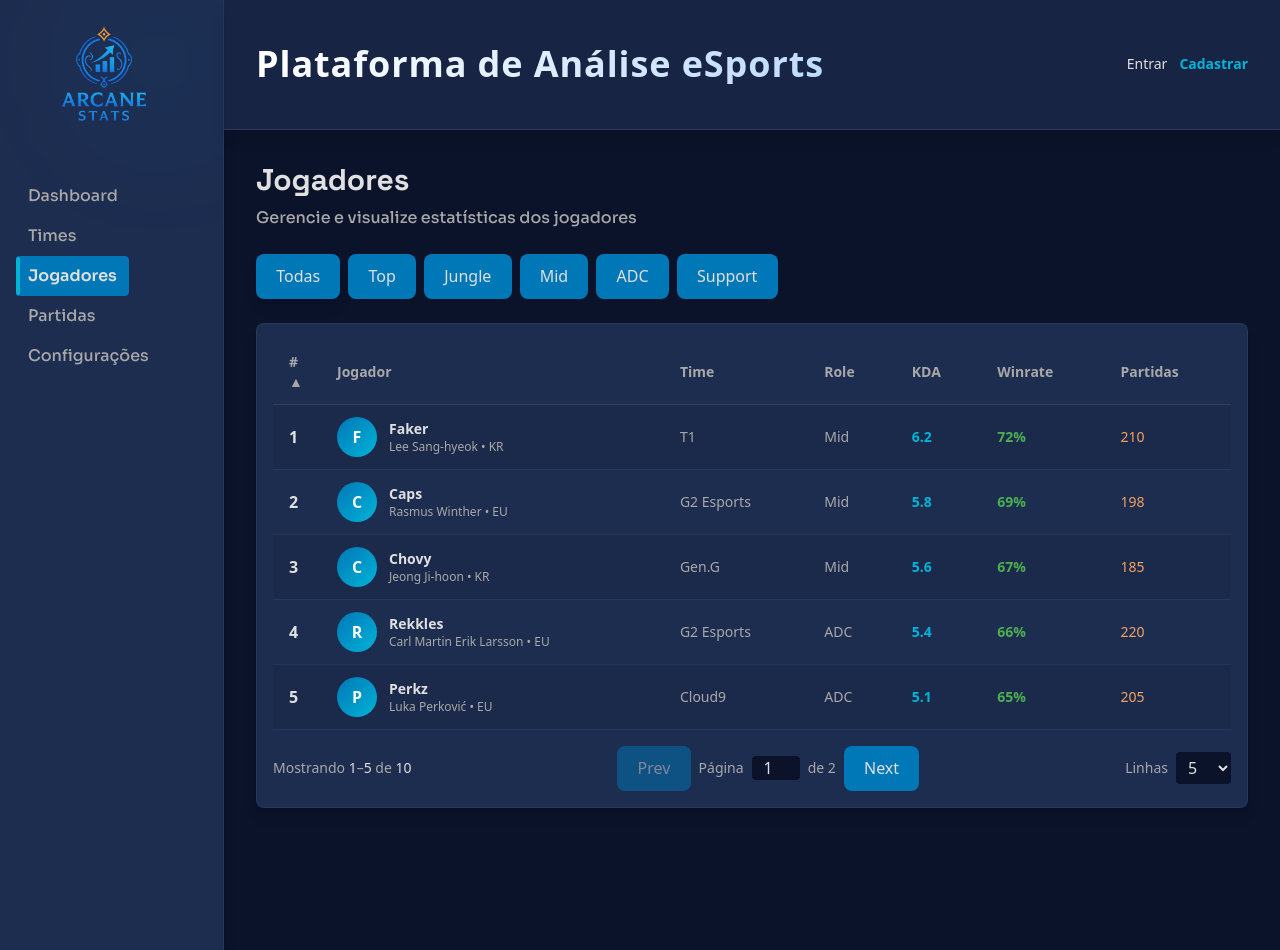
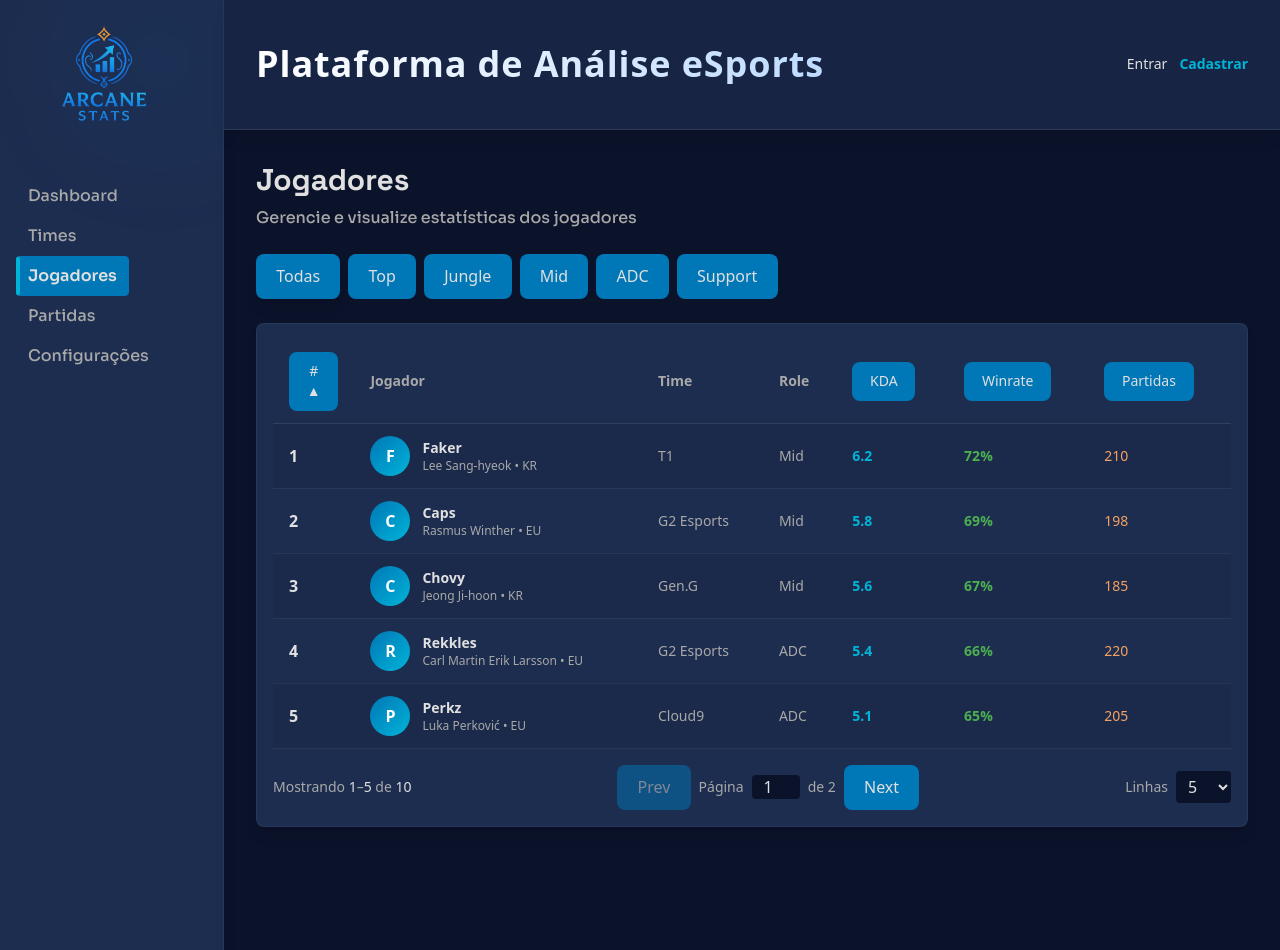
Before and after one commit to CapivaraDevv/Arcane-Stats, a React (Vite) app in the folder arcane-stats/: page /jogadores in a window 1280 px wide. Built offline with nearby package versions, Linux system fonts and the light colour scheme.

Commit message:
Acessibilidade melhorada

```diff
--- a/arcane-stats/src/pages/Jogadores.tsx
+++ b/arcane-stats/src/pages/Jogadores.tsx
@@ -1,4 +1,4 @@
-import { useState, useMemo } from 'react';
+import { useState, useMemo, useEffect, useRef } from 'react';
 import ScrollReveal from '../components/ScrollReveal';
 
 // interface Jogador removed (ranking uses a simpler structure)
@@ -74,6 +74,20 @@
     { id: 3, result: 'Derrota', kda: '3/5/7', champion: 'Fake Champion', date: '2h atrás' },
   ];
 
+  // Modal ref para focus management
+  const modalRef = useRef<HTMLDivElement>(null);
+
+  // Fechar modal com ESC
+  useEffect(() => {
+    const handleKeyDown = (e: KeyboardEvent) => {
+      if (e.key === 'Escape' && selectedPlayer) {
+        setSelectedPlayer(null);
+      }
+    };
+    window.addEventListener('keydown', handleKeyDown);
+    return () => window.removeEventListener('keydown', handleKeyDown);
+  }, [selectedPlayer]);
+
   return (
     <main className="flex-1 p-8 bg-[#0B132B] min-h-screen">
       <div className="mb-6">
@@ -82,12 +96,16 @@
       </div>
 
       {/* Filtros por Role */}
-      <div className="flex flex-wrap gap-2 mb-6">
+      <fieldset className="mb-6">
+        <legend className="sr-only">Filtrar por role</legend>
+        <div className="flex flex-wrap gap-2">
           {roles.map((role) => (
             <button
               key={role}
               onClick={() => { setFiltroRole(role); setPage(1); }}
-            className={`px-4 py-2 rounded-lg transition-all ${filtroRole === role
+              aria-pressed={filtroRole === role}
+              aria-label={`Filtrar por role ${role}`}
+              className={`px-4 py-2 rounded-lg transition-all focus:outline-none focus:ring-2 focus:ring-[#00B4D8] ${filtroRole === role
                 ? 'bg-[#0077B6] text-[#E0E0E0] shadow-lg'
                 : 'bg-[#1D2D50] text-[#A8A8A8] hover:bg-[#0077B6]/50 border border-white/5'
                 }`}
@@ -96,6 +114,7 @@
             </button>
           ))}
         </div>
+      </fieldset>
 
       {/* Tabela de Ranking de Jogadores */}
       <div className="bg-[#1D2D50] rounded-lg p-4 border border-white/5 shadow-lg">
@@ -104,26 +123,18 @@
             <table className="min-w-full table-auto">
               <thead>
                 <tr className="text-left text-sm text-[#A8A8A8] border-b border-white/10">
-                  <th className="py-3 px-4 w-12 cursor-pointer" onClick={() => { if (sortKey === 'rank') setSortDir(sortDir === 'asc' ? 'desc' : 'asc'); else { setSortKey('rank'); setSortDir('asc'); } }}>
-                    # {sortKey === 'rank' ? (sortDir === 'asc' ? '▲' : '▼') : ''}
-                  </th>
-                  <th className="py-3 px-4">Jogador</th>
-                  <th className="py-3 px-4">Time</th>
-                  <th className="py-3 px-4">Role</th>
-                  <th className="py-3 px-4 cursor-pointer" onClick={() => { if (sortKey === 'kda') setSortDir(sortDir === 'asc' ? 'desc' : 'asc'); else { setSortKey('kda'); setSortDir('desc'); } }}>
-                    KDA {sortKey === 'kda' ? (sortDir === 'asc' ? '▲' : '▼') : ''}
-                  </th>
-                  <th className="py-3 px-4 cursor-pointer" onClick={() => { if (sortKey === 'winrate') setSortDir(sortDir === 'asc' ? 'desc' : 'asc'); else { setSortKey('winrate'); setSortDir('desc'); } }}>
-                    Winrate {sortKey === 'winrate' ? (sortDir === 'asc' ? '▲' : '▼') : ''}
-                  </th>
-                  <th className="py-3 px-4 cursor-pointer" onClick={() => { if (sortKey === 'games') setSortDir(sortDir === 'asc' ? 'desc' : 'asc'); else { setSortKey('games'); setSortDir('desc'); } }}>
-                    Partidas {sortKey === 'games' ? (sortDir === 'asc' ? '▲' : '▼') : ''}
-                  </th>
+                  <th className="py-3 px-4 w-12" role="columnheader"><button className="cursor-pointer focus:outline-none focus:ring-2 focus:ring-[#00B4D8] p-1 rounded" onClick={() => { if (sortKey === 'rank') setSortDir(sortDir === 'asc' ? 'desc' : 'asc'); else { setSortKey('rank'); setSortDir('asc'); } }} aria-label={`Ordenar por ranking ${sortKey === 'rank' ? `(${sortDir})` : ''}`}># {sortKey === 'rank' ? (sortDir === 'asc' ? '▲' : '▼') : ''}</button></th>
+                  <th className="py-3 px-4" role="columnheader">Jogador</th>
+                  <th className="py-3 px-4" role="columnheader">Time</th>
+                  <th className="py-3 px-4" role="columnheader">Role</th>
+                  <th className="py-3 px-4" role="columnheader"><button className="cursor-pointer focus:outline-none focus:ring-2 focus:ring-[#00B4D8] p-1 rounded" onClick={() => { if (sortKey === 'kda') setSortDir(sortDir === 'asc' ? 'desc' : 'asc'); else { setSortKey('kda'); setSortDir('desc'); } }} aria-label={`Ordenar por KDA ${sortKey === 'kda' ? `(${sortDir})` : ''}`}>KDA {sortKey === 'kda' ? (sortDir === 'asc' ? '▲' : '▼') : ''}</button></th>
+                  <th className="py-3 px-4" role="columnheader"><button className="cursor-pointer focus:outline-none focus:ring-2 focus:ring-[#00B4D8] p-1 rounded" onClick={() => { if (sortKey === 'winrate') setSortDir(sortDir === 'asc' ? 'desc' : 'asc'); else { setSortKey('winrate'); setSortDir('desc'); } }} aria-label={`Ordenar por Winrate ${sortKey === 'winrate' ? `(${sortDir})` : ''}`}>Winrate {sortKey === 'winrate' ? (sortDir === 'asc' ? '▲' : '▼') : ''}</button></th>
+                  <th className="py-3 px-4" role="columnheader"><button className="cursor-pointer focus:outline-none focus:ring-2 focus:ring-[#00B4D8] p-1 rounded" onClick={() => { if (sortKey === 'games') setSortDir(sortDir === 'asc' ? 'desc' : 'asc'); else { setSortKey('games'); setSortDir('desc'); } }} aria-label={`Ordenar por Partidas ${sortKey === 'games' ? `(${sortDir})` : ''}`}>Partidas {sortKey === 'games' ? (sortDir === 'asc' ? '▲' : '▼') : ''}</button></th>
                 </tr>
               </thead>
               <tbody>
                 {pageItems.map((p, idx) => (
-                  <tr key={p.rank} className={`border-b border-white/5 ${idx % 2 === 0 ? 'bg-[#14223A]/20' : ''} cursor-pointer hover:bg-[#0077B6]/20`} onClick={() => setSelectedPlayer(p)}>
+                  <tr key={p.rank} className={`border-b border-white/5 ${idx % 2 === 0 ? 'bg-[#14223A]/20' : ''} cursor-pointer hover:bg-[#0077B6]/20`} onClick={() => setSelectedPlayer(p)} role="button" tabIndex={0} onKeyDown={(e) => { if (e.key === 'Enter' || e.key === ' ') { e.preventDefault(); setSelectedPlayer(p); } }} aria-label={`Ver detalhes de ${p.nick}`}>
                     <td className="py-3 px-4 font-semibold text-[#E0E0E0]">{p.rank}</td>
                     <td className="py-3 px-4">
                       <div className="flex items-center gap-3">
@@ -154,25 +165,27 @@
             Mostrando <span className="text-[#E0E0E0]">{(page - 1) * pageSize + 1}</span>–<span className="text-[#E0E0E0]">{Math.min(page * pageSize, sorted.length)}</span> de <span className="text-[#E0E0E0]">{sorted.length}</span>
           </div>
 
-          <div className="flex items-center gap-2">
+          <nav className="flex items-center gap-2" aria-label="Controles de paginação">
             <button
               onClick={() => setPage(p => Math.max(1, p - 1))}
               disabled={page === 1}
-              className="px-3 py-1 rounded bg-[#0B132B] text-[#A8A8A8] disabled:opacity-50"
+              aria-label="Página anterior"
+              className="px-3 py-1 rounded bg-[#0B132B] text-[#A8A8A8] disabled:opacity-50 focus:outline-none focus:ring-2 focus:ring-[#00B4D8]"
             >Prev</button>
-            <div className="text-sm text-[#A8A8A8]">Página</div>
-            <input type="number" value={page} min={1} max={totalPages} onChange={(e) => setPage(Math.min(Math.max(1, Number(e.target.value || 1)), totalPages))} className="w-12 text-center bg-[#0B132B] text-[#E0E0E0] rounded" />
+            <label htmlFor="page-input" className="text-sm text-[#A8A8A8]">Página</label>
+            <input id="page-input" type="number" value={page} min={1} max={totalPages} onChange={(e) => setPage(Math.min(Math.max(1, Number(e.target.value || 1)), totalPages))} aria-label="Número da página" className="w-12 text-center bg-[#0B132B] text-[#E0E0E0] rounded focus:outline-none focus:ring-2 focus:ring-[#00B4D8]" />
             <div className="text-sm text-[#A8A8A8]">de {totalPages}</div>
             <button
               onClick={() => setPage(p => Math.min(totalPages, p + 1))}
               disabled={page === totalPages}
-              className="px-3 py-1 rounded bg-[#0B132B] text-[#A8A8A8] disabled:opacity-50"
+              aria-label="Próxima página"
+              className="px-3 py-1 rounded bg-[#0B132B] text-[#A8A8A8] disabled:opacity-50 focus:outline-none focus:ring-2 focus:ring-[#00B4D8]"
             >Next</button>
-          </div>
+          </nav>
 
           <div className="flex items-center gap-2">
-            <div className="text-sm text-[#A8A8A8]">Linhas</div>
-            <select value={pageSize} onChange={(e) => { setPageSize(Number(e.target.value)); setPage(1); }} className="bg-[#0B132B] text-[#E0E0E0] rounded px-2 py-1">
+            <label htmlFor="page-size-select" className="text-sm text-[#A8A8A8]">Linhas</label>
+            <select id="page-size-select" value={pageSize} onChange={(e) => { setPageSize(Number(e.target.value)); setPage(1); }} aria-label="Quantidade de linhas por página" className="bg-[#0B132B] text-[#E0E0E0] rounded px-2 py-1 focus:outline-none focus:ring-2 focus:ring-[#00B4D8]">
               <option value={5}>5</option>
               <option value={10}>10</option>
               <option value={20}>20</option>
@@ -183,20 +196,20 @@
 
       {/* Modal de Perfil */}
       {selectedPlayer && (
-        <div className="fixed inset-0 bg-black/70 flex items-center justify-center z-50 p-4" onClick={() => setSelectedPlayer(null)}>
-          <div className="bg-[#1D2D50] rounded-lg w-full max-w-2xl max-h-[90vh] overflow-y-auto border border-white/10 shadow-2xl" onClick={(e) => e.stopPropagation()}>
+        <div className="fixed inset-0 bg-black/70 flex items-center justify-center z-50 p-4" onClick={() => setSelectedPlayer(null)} role="presentation">
+          <div ref={modalRef} className="bg-[#1D2D50] rounded-lg w-full max-w-2xl max-h-[90vh] overflow-y-auto border border-white/10 shadow-2xl focus:outline-none" onClick={(e) => e.stopPropagation()} role="dialog" aria-modal="true" aria-labelledby="modal-title" tabIndex={-1}>
             {/* Cabeçalho do Modal */}
             <div className="sticky top-0 bg-[#0B132B] p-6 border-b border-white/10 flex justify-between items-center">
               <div className="flex items-center gap-4">
-                <div className="w-16 h-16 rounded-full flex items-center justify-center bg-linear-to-br from-[#0077B6] to-[#00B4D8] text-white font-bold text-2xl">
+                <div className="w-16 h-16 rounded-full flex items-center justify-center bg-linear-to-br from-[#0077B6] to-[#00B4D8] text-white font-bold text-2xl" aria-hidden="true">
                   {getInitials(selectedPlayer.nick)}
                 </div>
                 <div>
-                  <h2 className="text-2xl font-bold text-[#E0E0E0]">{selectedPlayer.nick}</h2>
+                  <h2 id="modal-title" className="text-2xl font-bold text-[#E0E0E0]">{selectedPlayer.nick}</h2>
                   <p className="text-sm text-[#A8A8A8]">{selectedPlayer.name} • {selectedPlayer.country}</p>
                 </div>
               </div>
-              <button onClick={() => setSelectedPlayer(null)} className="text-[#A8A8A8] hover:text-[#E0E0E0] text-2xl">✕</button>
+              <button onClick={() => setSelectedPlayer(null)} aria-label="Fechar perfil do jogador" className="text-[#A8A8A8] hover:text-[#E0E0E0] text-2xl focus:outline-none focus:ring-2 focus:ring-[#00B4D8] rounded px-2" title="Fechar (ESC)">✕</button>
             </div>
 
             <div className="p-6 space-y-6">
@@ -256,8 +269,8 @@
 
               {/* Botões de ação */}
               <div className="grid grid-cols-2 gap-3">
-                <button className="bg-[#0077B6] hover:bg-[#00B4D8] text-[#E0E0E0] font-semibold py-2 rounded-lg transition">Seguir</button>
-                <button className="bg-[#1D2D50] hover:bg-[#0077B6]/50 text-[#E0E0E0] font-semibold py-2 rounded-lg border border-white/10 transition">Comparar</button>
+                <button aria-label={`Seguir ${selectedPlayer.nick}`} className="bg-[#0077B6] hover:bg-[#00B4D8] text-[#E0E0E0] font-semibold py-2 rounded-lg transition focus:outline-none focus:ring-2 focus:ring-[#00B4D8] focus:ring-offset-2 focus:ring-offset-[#1D2D50]">Seguir</button>
+                <button aria-label={`Comparar com ${selectedPlayer.nick}`} className="bg-[#1D2D50] hover:bg-[#0077B6]/50 text-[#E0E0E0] font-semibold py-2 rounded-lg border border-white/10 transition focus:outline-none focus:ring-2 focus:ring-[#00B4D8] focus:ring-offset-2 focus:ring-offset-[#1D2D50]">Comparar</button>
               </div>
             </div>
           </div>
```
Lines whose indentation alone changed are shown as unchanged.
